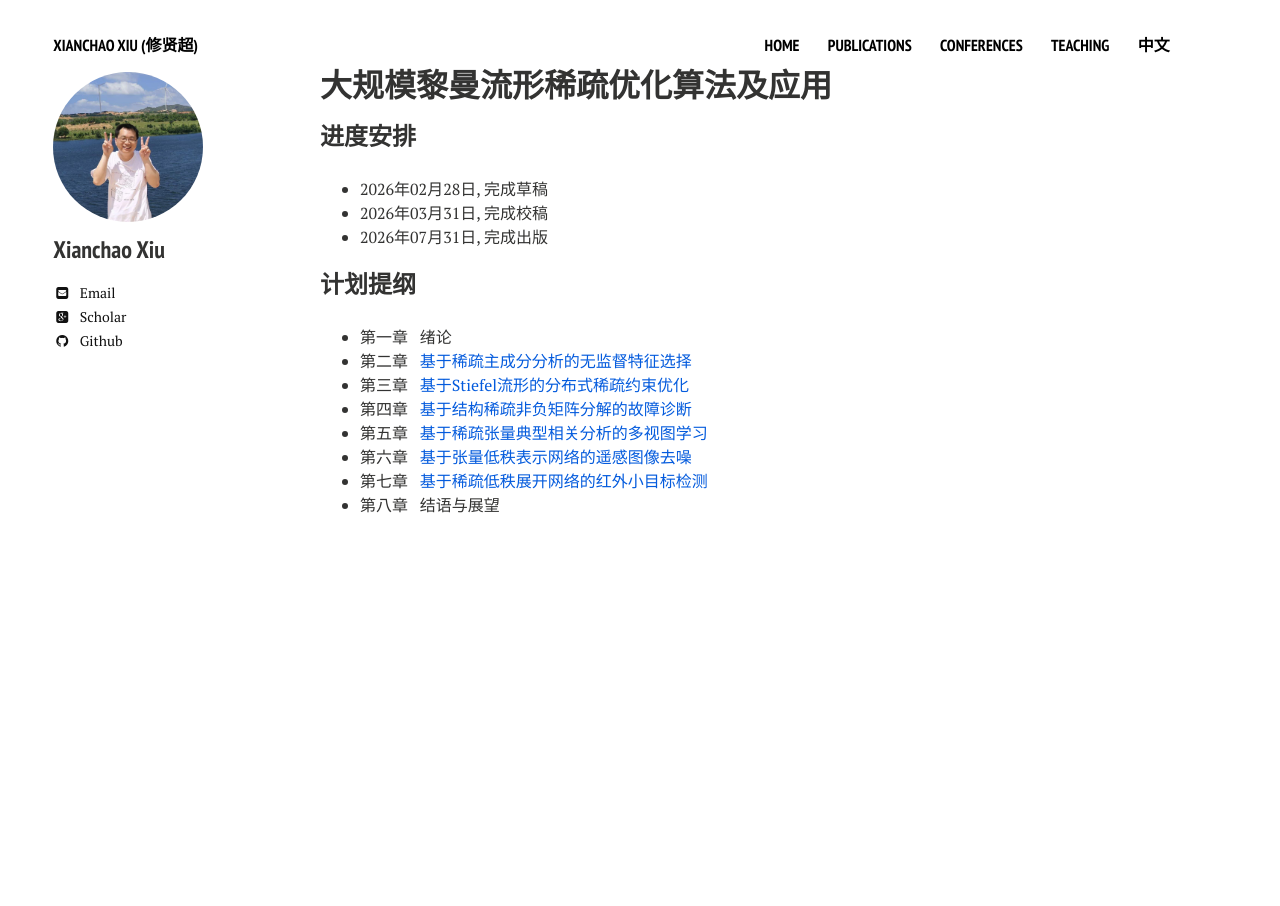
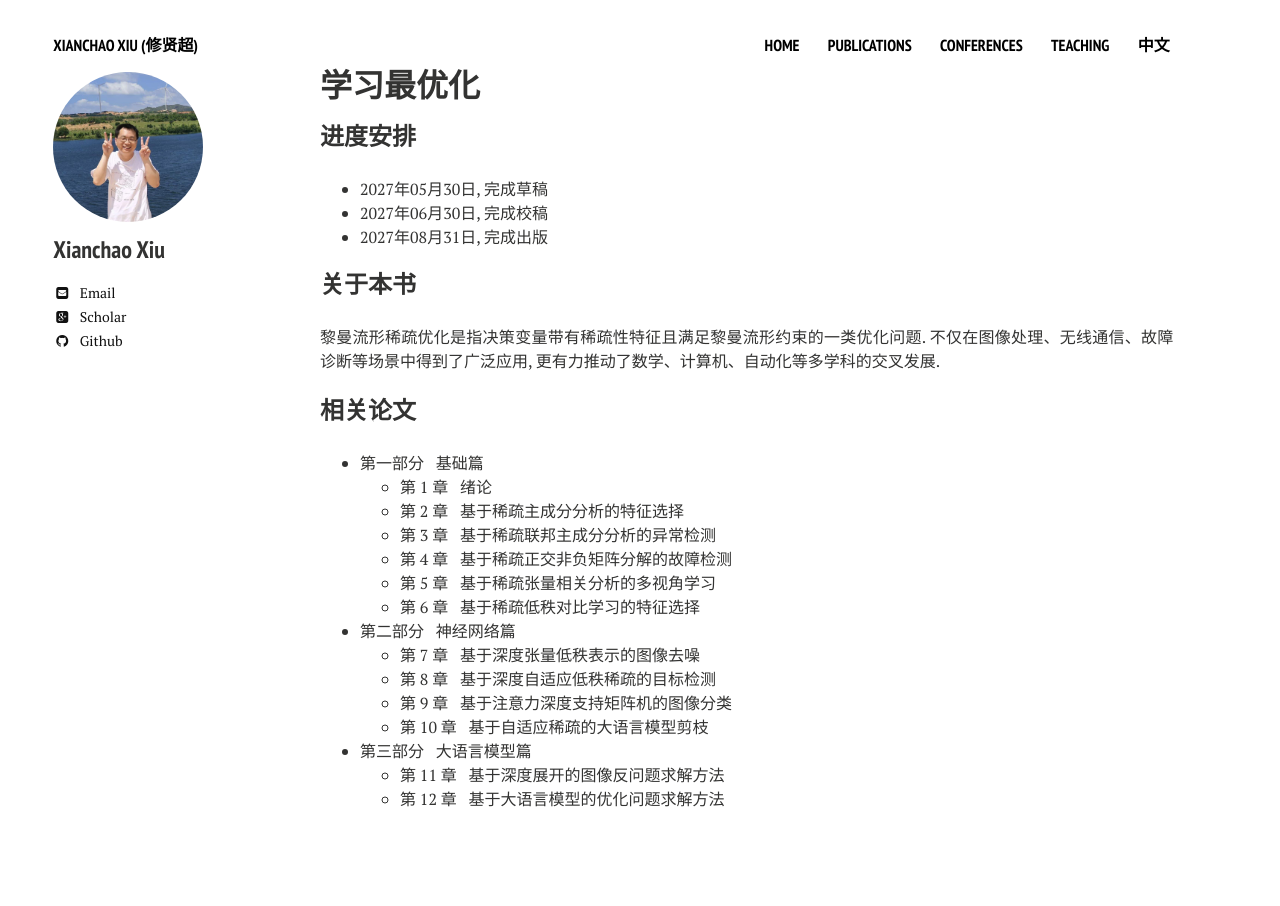
Before and after one commit to xianchaoxiu/xianchaoxiu.github.io, a Jekyll site: the page built from chinese/books/L2O/index.md, in a window 1280 px wide. Built offline with Jekyll 4.4.1, drawn with Linux system fonts in a browser that asks for light colours; nearby versions of some CDN libraries.

Commit message:
Update index.md

```diff
--- a/chinese/books/L2O/index.md
+++ b/chinese/books/L2O/index.md
@@ -1,22 +1,32 @@
 ---
 layout: page
-title: 大规模黎曼流形稀疏优化算法及应用
+title: 学习最优化
 comments: false
 share: false
 ---
 
 ### 进度安排
-* 2026年02月28日, 完成草稿<br>
-* 2026年03月31日, 完成校稿<br>
-* 2026年07月31日, 完成出版<br>
+* 2027年05月30日, 完成草稿<br>
+* 2027年06月30日, 完成校稿<br>
+* 2027年08月31日, 完成出版<br>
 
 
-### 计划提纲
-* 第一章 &nbsp;  绪论<br>
-* 第二章 &nbsp;  <a href="https://doi.org/10.1109/TIP.2025.3620667" class="textlink" target="_blank"> 基于稀疏主成分分析的无监督特征选择 </a><br>
-* 第三章 &nbsp;  <a href="https://doi.org/10.1016/j.neucom.2024.128267" class="textlink" target="_blank"> 基于Stiefel流形的分布式稀疏约束优化</a><br>
-* 第四章 &nbsp;  <a href="https://doi.org/10.1109/TIM.2023.3241990" class="textlink" target="_blank">基于结构稀疏非负矩阵分解的故障诊断</a><br>
-* 第五章 &nbsp;  <a href="https://doi.org/10.1109/TCSVT.2025.3642736" class="textlink" target="_blank">基于稀疏张量典型相关分析的多视图学习</a><br>
-* 第六章 &nbsp;  <a href="https://doi.org/10.1016/j.patcog.2025.112496" class="textlink" target="_blank">基于张量低秩表示网络的遥感图像去噪</a><br>
-* 第七章 &nbsp;  <a href="https://arxiv.org/abs/2509.08205" class="textlink" target="_blank"> 基于稀疏低秩展开网络的红外小目标检测</a><br>
-* 第八章 &nbsp;  结语与展望<br>
+### 关于本书
+黎曼流形稀疏优化是指决策变量带有稀疏性特征且满足黎曼流形约束的一类优化问题. 不仅在图像处理、无线通信、故障诊断等场景中得到了广泛应用, 更有力推动了数学、计算机、自动化等多学科的交叉发展.
+
+### 相关论文
+* 第一部分 &nbsp;  基础篇 <br>
+  * 第 1 章 &nbsp;  绪论 <br>
+  * 第 2 章 &nbsp;  基于稀疏主成分分析的特征选择 <br>
+  * 第 3 章 &nbsp;  基于稀疏联邦主成分分析的异常检测  <br>
+  * 第 4 章 &nbsp;  基于稀疏正交非负矩阵分解的故障检测 <br>
+  * 第 5 章 &nbsp;  基于稀疏张量相关分析的多视角学习 <br>
+  * 第 6 章 &nbsp;  基于稀疏低秩对比学习的特征选择 <br>
+* 第二部分 &nbsp;  神经网络篇 <br>
+  * 第 7 章 &nbsp;  基于深度张量低秩表示的图像去噪 <br>
+  * 第 8 章 &nbsp;  基于深度自适应低秩稀疏的目标检测 <br>
+  * 第 9 章 &nbsp;  基于注意力深度支持矩阵机的图像分类 <br>
+  * 第 10 章 &nbsp;  基于自适应稀疏的大语言模型剪枝 <br>
+* 第三部分 &nbsp;  大语言模型篇 <br>
+  * 第 11 章 &nbsp;  基于深度展开的图像反问题求解方法 <br>
+  * 第 12 章 &nbsp;  基于大语言模型的优化问题求解方法 <br>
```
